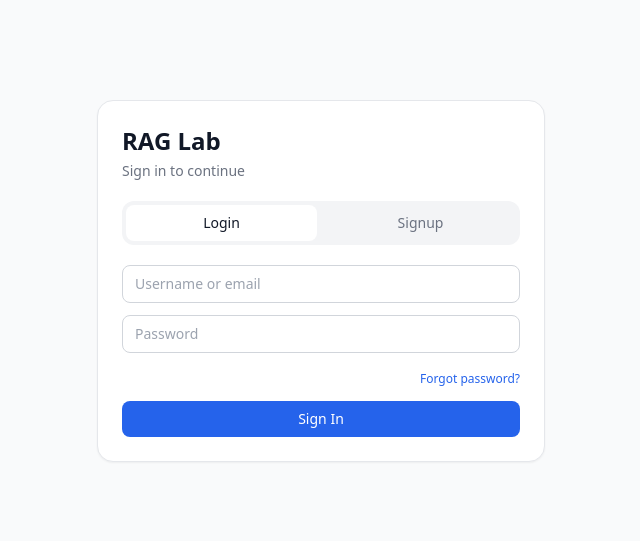
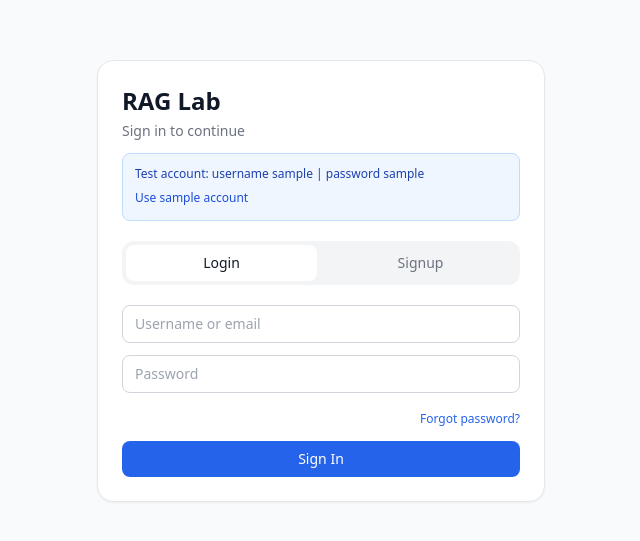
Before and after one commit to Madhesh4124/RAG_LAB, a React app in the folder frontend/: page /login in a window 1280 px wide. Shown: the part 119-660 px from the top of the page, without its empty margins (319-959 px from the left). Built offline with nearby package versions, Linux system fonts and the light colour scheme; no server answers; the HTML template or start-up script is replaced by a standard one.

Commit message:
Add sample test account and show credentials in login UI

```diff
--- a/frontend/src/pages/Login.jsx
+++ b/frontend/src/pages/Login.jsx
@@ -37,12 +37,29 @@ export default function Login() {
     }
   };
 
+  const useSampleAccount = () => {
+    setMode("login");
+    setIdentifier("sample");
+    setPassword("sample");
+    setError("");
+  };
+
   return (
     <div className="min-h-screen bg-gray-50 flex items-center justify-center p-4">
       <div className="w-full max-w-md bg-white border border-gray-200 rounded-2xl shadow-sm p-6 space-y-5">
         <div>
           <h1 className="text-2xl font-bold text-gray-900">RAG Lab</h1>
           <p className="text-sm text-gray-500 mt-1">Sign in to continue</p>
+          <div className="mt-3 rounded-lg border border-blue-200 bg-blue-50 p-3">
+            <p className="text-xs text-blue-800">Test account: username sample | password sample</p>
+            <button
+              type="button"
+              onClick={useSampleAccount}
+              className="mt-2 text-xs font-medium text-blue-700 hover:text-blue-800 hover:underline"
+            >
+              Use sample account
+            </button>
+          </div>
         </div>
 
         <div className="grid grid-cols-2 gap-2 bg-gray-100 p-1 rounded-xl">
```
Also changed, not shown: 1 other file (tests, documents, lock files or other folders).
